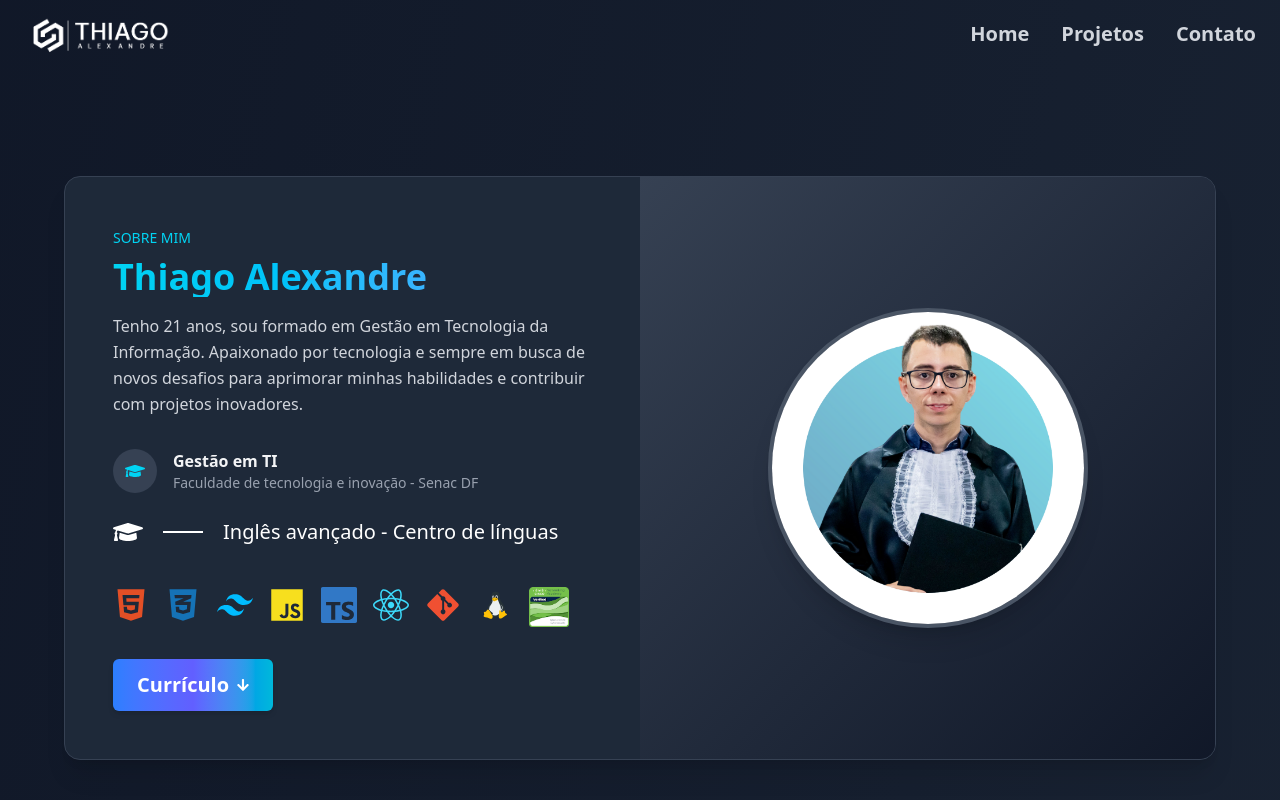
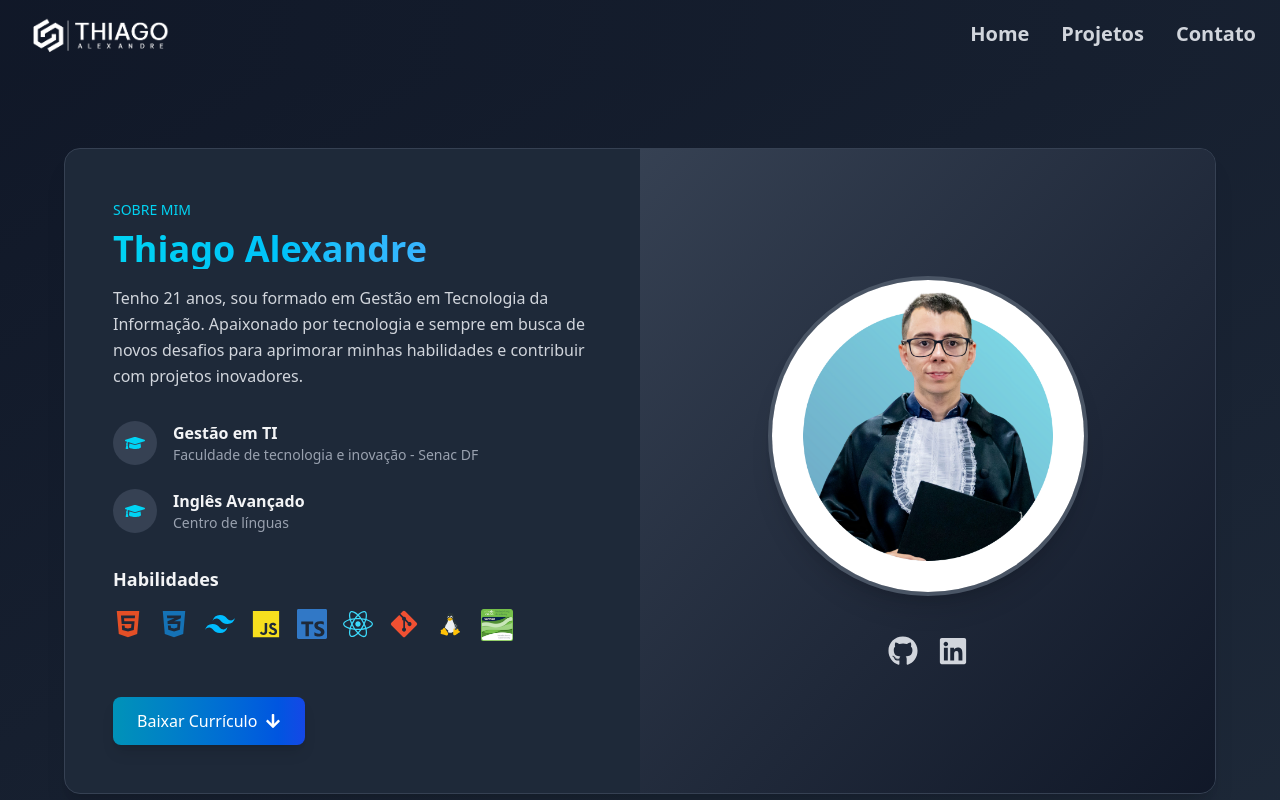
Before and after one commit to thiagokilu/portifolio-react, a React (Vite) app: page / in a window 1280 px wide. Shown: the top 800 px of the page. Built offline with nearby package versions, Linux system fonts and the light colour scheme.

Commit message:
add github and liekdin into about

```diff
--- a/components/about-me.tsx
+++ b/components/about-me.tsx
@@ -6,13 +6,15 @@ import {
   FaArrowDown,
   FaGraduationCap,
   FaReact,
+  FaGithub,
+  FaLinkedin,
 } from "react-icons/fa";
 import { SiTailwindcss, SiTypescript } from "react-icons/si";
 import { FcLinux } from "react-icons/fc";
 
 export function About_me() {
   return (
-    <div className="min-h-screen flex items-center justify-center py-20 px-4 sm:px-6 lg:px-8 ">
+    <div className="min-h-screen flex items-center justify-center py-20 px-4 sm:px-6 lg:px-8 bg-gradient-to-br from-gray-900 to-gray-800">
       <section
         id="about"
         className="max-w-6xl w-full bg-gray-800 rounded-2xl shadow-xl overflow-hidden border border-gray-700"
@@ -47,63 +49,69 @@ export function About_me() {
                 </div>
               </div>
 
-              <div className="flex flex-row items-center text-xl mt-5 mb-10">
-                <FaGraduationCap className="mr-5 text-3xl" />
-                <hr className="w-10 mr-5 border-t-2" />
-                <h2>Inglês avançado - Centro de línguas</h2>
+              <div className="flex items-start">
+                <div className="bg-gray-700 p-3 rounded-full mr-4">
+                  <FaGraduationCap className="text-cyan-400 text-xl" />
+                </div>
+                <div>
+                  <h3 className="font-semibold text-gray-100">
+                    Inglês Avançado
+                  </h3>
+                  <p className="text-gray-400 text-sm">Centro de línguas</p>
                 </div>
               </div>
-            <div className="courses flex gap-4 mt-4 text-2xl lg:text-4xl md:text-4xl flex-wrap text-wrap">
-              <a href="#" title="HTML5">
-                <FaHtml5 className="text-[#e34f26] " />
-              </a>
-              <a href="#" title="CSS3">
-                <FaCss3Alt className="text-[#1572b6] " />
-              </a>
-              <a href="#" title="Talwind css">
-                <SiTailwindcss className="text-[#00bcff] " />
-              </a>
-              <a href="#" title="JavaScript">
-                <FaJs className="text-[#f7df1e] " />
-              </a>
-              <a href="#" title="Typescript">
-                <SiTypescript className="text-[#3178C6] " />
-              </a>
-              <a href="#" title="React">
-                <FaReact className="text-[#3cdafb] " />
-              </a>
-              <a href="#" title="Git">
-                <FaGitAlt className="text-[#f05032] " />
-              </a>
-              <a href="#" title="Linux">
-                <FcLinux />
-              </a>
-              <a
-                href="https://www.credly.com/badges/b171edcd-9e83-49fe-8beb-708554115286"
-                target="_blank"
-                rel="noopener noreferrer"
-              >
+            </div>
+
+            <div>
+              <h3 className="text-lg font-semibold text-gray-100 mb-4">
+                Habilidades
+              </h3>
+              <div className="flex flex-wrap gap-4">
+                <div className="skill-tooltip" title="HTML5">
+                  <FaHtml5 className="text-3xl text-[#e34f26] hover:scale-110 transition-transform" />
+                </div>
+                <div className="skill-tooltip" title="CSS3">
+                  <FaCss3Alt className="text-3xl text-[#1572b6] hover:scale-110 transition-transform" />
+                </div>
+                <div className="skill-tooltip" title="Tailwind CSS">
+                  <SiTailwindcss className="text-3xl text-[#00bcff] hover:scale-110 transition-transform" />
+                </div>
+                <div className="skill-tooltip" title="JavaScript">
+                  <FaJs className="text-3xl text-[#f7df1e] hover:scale-110 transition-transform" />
+                </div>
+                <div className="skill-tooltip" title="TypeScript">
+                  <SiTypescript className="text-3xl text-[#3178C6] hover:scale-110 transition-transform" />
+                </div>
+                <div className="skill-tooltip" title="React">
+                  <FaReact className="text-3xl text-[#3cdafb] hover:scale-110 transition-transform" />
+                </div>
+                <div className="skill-tooltip" title="Git">
+                  <FaGitAlt className="text-3xl text-[#f05032] hover:scale-110 transition-transform" />
+                </div>
+                <div className="skill-tooltip" title="Linux">
+                  <FcLinux className="text-3xl hover:scale-110 transition-transform" />
+                </div>
+                <div className="skill-tooltip" title="Cybersecurity">
                   <img
                     src="/assets/icons/introduction-to-cybersecurity (3).png"
                     alt="Cybersecurity Badge"
-                  width={40}
-                  height={40}
+                    className="w-8 h-8 hover:scale-110 transition-transform"
                   />
-              </a>
                 </div>
-            <div>
+              </div>
+            </div>
+
             <a
               href="/assets/files/curriculo-thiago-portifolio.pdf"
               download="Curriculo-thiago.pdf"
-                className=" flex flex-row items-center gap-2 px-6 py-3 mt-5 max-w-40 text-xl font-semibold text-white rounded-md shadow-md bg-gradient-to-r from-blue-500 via-indigo-500 to-cyan-500 hover:bg-gradient-to-br focus:ring-4 focus:outline-none focus:ring-indigo-300 hover:shadow-lg transition-all duration-300 ease-in-out transform hover:-translate-y-1 active:translate-y-0"
+              className="inline-flex items-center px-6 py-3 mt-6 text-white bg-gradient-to-r from-cyan-600 to-blue-700 rounded-lg hover:from-cyan-700 hover:to-blue-800 transition-all duration-300 shadow-lg hover:shadow-cyan-500/20"
             >
-                Currículo
-                <FaArrowDown />
+              Baixar Currículo
+              <FaArrowDown className="ml-2" />
             </a>
           </div>
-          </div>
 
-          <div className="md:w-1/2 bg-gradient-to-br from-gray-700 to-gray-900 flex items-center justify-center p-8 md:w-1/2 order-1 md:order-2">
+          <div className="md:w-1/2 bg-gradient-to-br from-gray-700 to-gray-900 flex flex-col gap-10 items-center justify-center p-8 md:w-1/2 order-1 md:order-2">
             <div className="relative group">
               <img
                 src="/assets/imagens/perfil.png"
@@ -111,6 +119,24 @@ export function About_me() {
                 className="w-64 h-64 md:w-80 md:h-80 rounded-full object-cover border-4 border-gray-600 shadow-xl group-hover:border-cyan-400 transition-all duration-300"
               />
             </div>
+            <div className="flex gap-5">
+              <a
+                href="https://github.com/thiagokilu"
+                target="_blank"
+                rel="noopener noreferrer"
+                className="text-gray-300 hover:text-white transition-colors"
+              >
+                <FaGithub className="text-3xl" />
+              </a>
+              <a
+                href="https://www.linkedin.com/in/thiago-alexandre-cavalcante/"
+                target="_blank"
+                rel="noopener noreferrer"
+                className="text-gray-300 hover:text-white transition-colors"
+              >
+                <FaLinkedin className="text-3xl" />
+              </a>
+            </div>
           </div>
         </div>
       </section>
```
Lines whose indentation alone changed are shown as unchanged.
